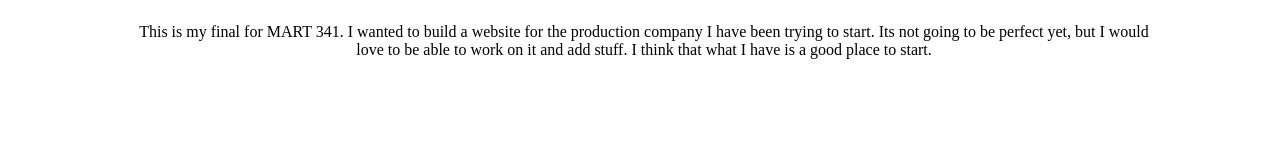
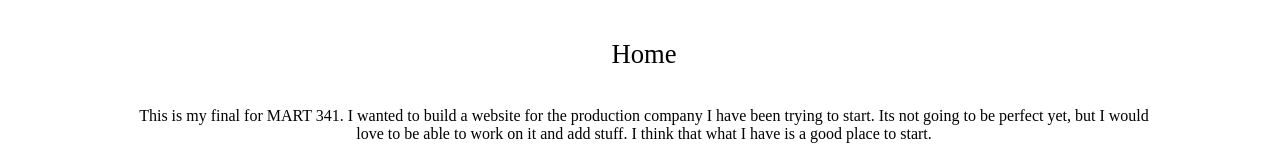
Before and after one commit to ZachKrell/341-final, a plain HTML site: page index.html in a window 1280 px wide. Shown: the part 709-862 px from the top of the page. Before the commit the page ends 800 px from the top, so only its background shows below. Drawn offline with Linux system fonts and the light colour scheme.

Commit message:
Update index.html

```diff
--- a/index.html
+++ b/index.html
@@ -27,6 +27,7 @@
       </header>
       <div class="content">
         <center>
+          <p class="page-title">Home</p>
           <p class="body">
             This is my final for MART 341. I wanted to build a website for the
             production company I have been trying to start. Its not going to be perfect yet,
```
